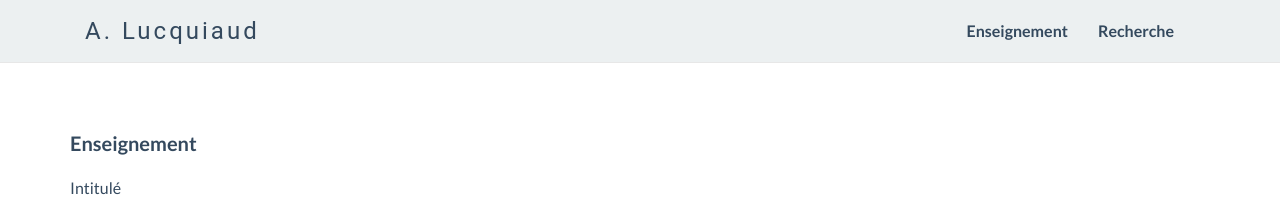
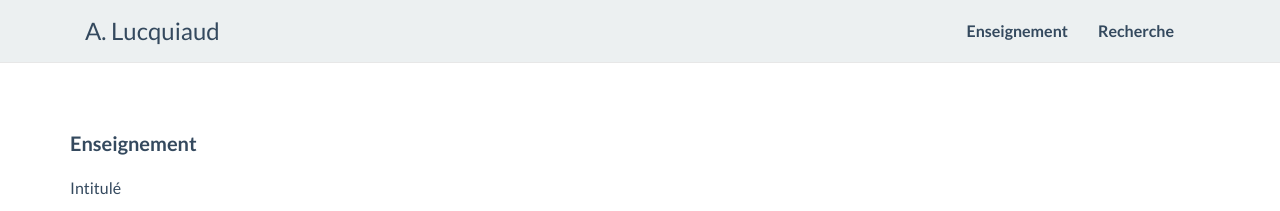
Before and after one commit to alucquiaud/alucquiaud.github.io, a Jekyll site: the page index.html, which Jekyll copies as it is, in a window 1280 px wide. Shown: the top 211 px of the page. Built offline with Jekyll 4.4.1, drawn with Linux system fonts in a browser that asks for light colours; nearby versions of some CDN libraries.

Commit message:
Update general.css

```diff
--- a/css/general.css
+++ b/css/general.css
@@ -231,8 +231,6 @@ color: #ECEBEB;
 }
 
 .navbar-brand {
-	font-family: roboto;
-	letter-spacing: 3px;
 	font-weight: 400 !important;
 }
 
```
